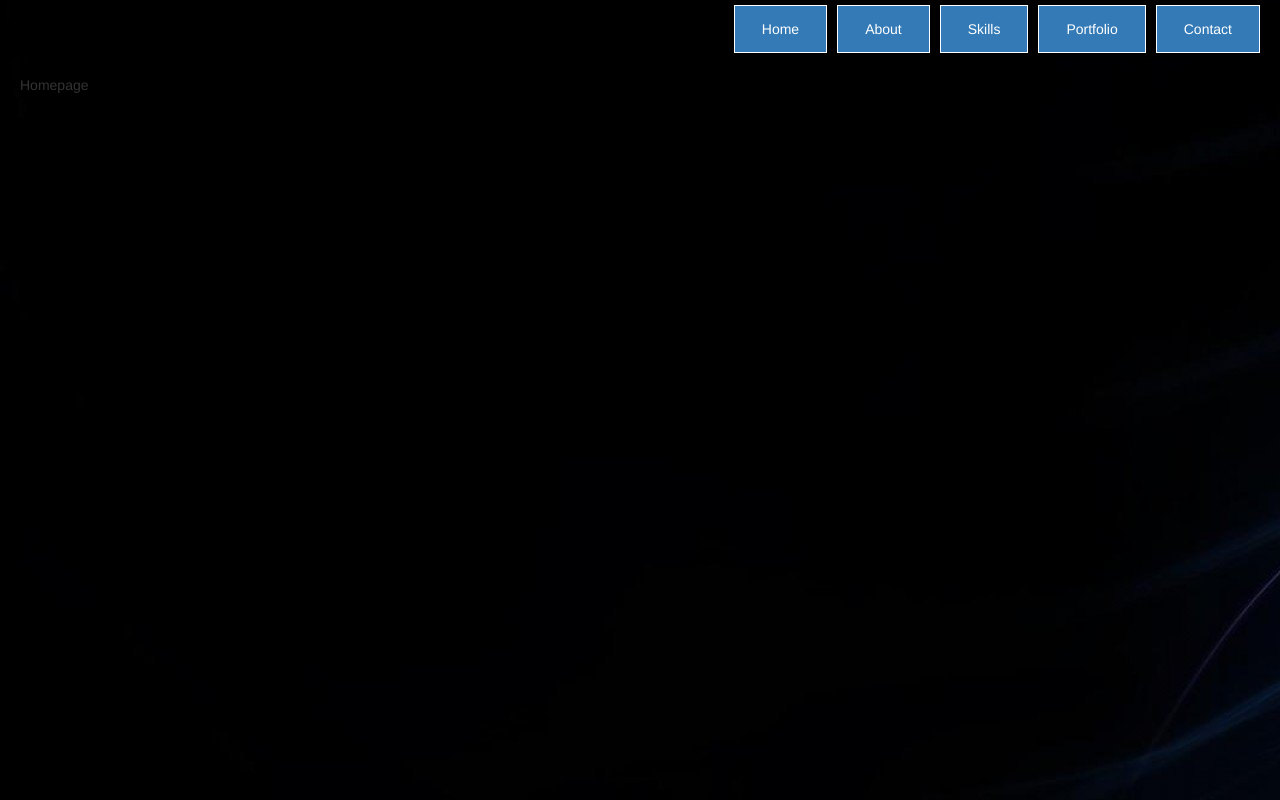
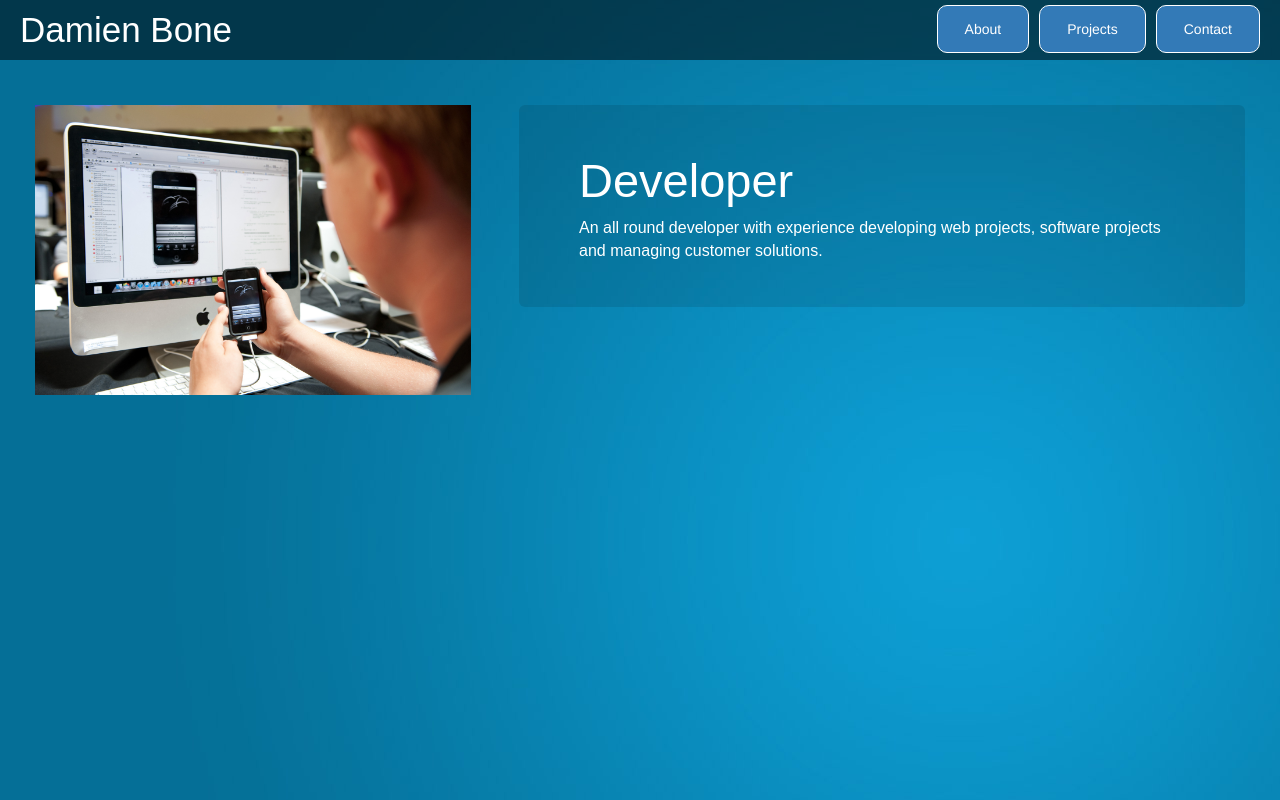
Before and after one commit to djbone1987/damienbone, a plain HTML site: page public/index.html in a window 1280 px wide. Shown: the top 800 px of the page. Drawn offline with nearby package versions, Linux system fonts and the light colour scheme; a web font is replaced by a local one.

Commit message:
Working on Homepage

```diff
--- a/public/index.html
+++ b/public/index.html
@@ -11,6 +11,7 @@
 <div class="navbar navbar-inverse navbar-fixed-top">
     <div class="container">
         <div class="navbar-header">
+            <span class="navbar-name-header">Damien Bone</span>
             <button type="button" class="navbar-toggle" data-toggle="collapse" data-target=".navbar-collapse">
                 <span class="icon-bar"></span>
                 <span class="icon-bar"></span>
@@ -19,20 +20,29 @@
         </div>
         <div class="collapse navbar-collapse">
             <ul class="nav navbar-nav">
-                <li id="home-btn" class="btn btn-primary btn-md"><a href="#home">Home</a></li>
                 <li id="about-btn" class="btn btn-primary btn-md"><a href="#about">About</a></li>
-                <li id="skills-btn" class="btn btn-primary btn-md"><a href="#skills">Skills</a></li>
-                <li id="portfolio-btn" class="btn btn-primary btn-md"><a href="#portfolio">Portfolio</a></li>
+                <li id="projects-btn" class="btn btn-primary btn-md"><a href="#projects">Projects</a></li>
                 <li id="contact-btn" class="btn btn-primary btn-md"><a href="#contact">Contact</a></li>
             </ul>
         </div><!--/.nav-collapse -->
     </div>
 </div>
-<div data-section-name="home" class="page home">Homepage</div>
-<div data-section-name="about" class="page about">About Me</div>
-<div data-section-name="skills" class="page skills">My Skillset</div>
-<div data-section-name="portfolio" class="page work">My Work</div>
-<div data-section-name="contact" class="page contact">Contact Me</div>
+<div data-section-name="about" class="page about">
+
+    <div class="container">
+        <div class="portfolio-image">
+            <img src="media/developer.jpg" width="90%" />
+        </div>
+        <div class="jumbotron">
+            <h1>Developer</h1>
+            <p>An all round developer with experience developing web projects, software projects and managing customer solutions.</p>
+        </div>
+    </div>
+
+
+</div>
+<div data-section-name="projects" class="page projects">About Me</div>
+<div data-section-name="contact" class="page contact">My Skillset</div>
 <script src="scripts/scroll-page.js"></script>
 </body>
 </html>
--- a/public/scripts/scroll-page.js
+++ b/public/scripts/scroll-page.js
@@ -4,20 +4,12 @@ $(function() {
     });
 });
 
-$("#home-btn").click(function(){
-    $.scrollify.move("#home");
-});
-
 $("#about-btn").click(function(){
     $.scrollify.move("#about");
 });
 
-$("#skills-btn").click(function(){
-    $.scrollify.move("#skills");
-});
-
-$("#portfolio-btn").click(function(){
-    $.scrollify.move("#portfolio");
+$("#projects-btn").click(function(){
+    $.scrollify.move("#projects");
 });
 
 $("#contact-btn").click(function(){
--- a/public/styles/style.css
+++ b/public/styles/style.css
@@ -1,3 +1,5 @@
+@import url(https://fonts.googleapis.com/css?family=Muli);
+
 body {
     margin: 0;
 }
@@ -6,20 +8,12 @@ body {
     padding: 75px 20px;
 }
 
-.home {
-    /*background-color: rgb(165,208,40);*/
-    background-image: url("../media/blueback.jpg");
+.about {
+    /*background-color: rgb(255, 192,0);*/
+    background-image: url("../media/lovelyblue.jpg");
 }
 
-.about {
-    background-color: rgb(255, 192,0);
-}
-
-.work {
-    background-color: rgb(242,64,153);
-}
-
-.skills {
+.projects {
     background-color: rgb(9,155,221);
 }
 
@@ -35,10 +29,18 @@ body {
 .nav>li {
     margin: 5px;
     border: 1px solid white;
-    border-radius: 0;
+    border-radius: 10px;
 }
 .navbar-inverse .navbar-nav>li>a {
     color: #fff;
+}
+
+.navbar-name-header {
+    color: white;
+    font-size: 2.5em;
+    font-family: 'Muli', sans-serif;
+    padding: 5px;
+    display: block;
 }
 
 @media (min-width: 768px) {
@@ -47,13 +49,58 @@ body {
         padding-bottom: 7px;
     }
 }
-@media (min-width: 1200px) {
-    .container {
-        width: 100%;
-    }
+.container {
+    width: 100%;
 }
 @media (min-width: 768px) {
     .navbar-nav {
         float:right;
     }
     }
+
+.portfolio-wrapper {
+    background-color: rgba(255,255,255,0.5);
+    border: 1px solid silver;
+margin: 50px;
+}
+.portfolio-image {
+    float: left;
+    display: inline-block;
+    margin-top:30px;
+    width: 40%;
+}
+.portfolio-body {
+    padding: 15px;
+    float: right;
+    display: inline-block;
+    width: 60%;
+    height: inherit;
+}
+
+.jumbotron {
+    padding-top: 30px;
+    padding-bottom: 30px;
+    margin-bottom: 30px;
+    margin-top: 30px;
+    color: white;
+    background-color: rgba(0, 0, 0, 0.1);
+}
+
+.jumbotron p {
+    margin-bottom: 15px;
+    font-size: 16px;
+    font-weight: 200;
+    font-family: 'Muli', sans-serif;
+}
+
+.jumbotron h1 {
+    font-size: 47px;
+    font-family: 'Muli', sans-serif;
+}
+
+.container .jumbotron, .container-fluid .jumbotron {
+    padding-right: 60px;
+    padding-left: 60px;
+    width: 60%;
+    float: right;
+}
```
Also changed, not shown: public/media/blueback.jpg (deleted), public/media/developer.jpg (added), public/media/lovelyblue.jpg (added).
